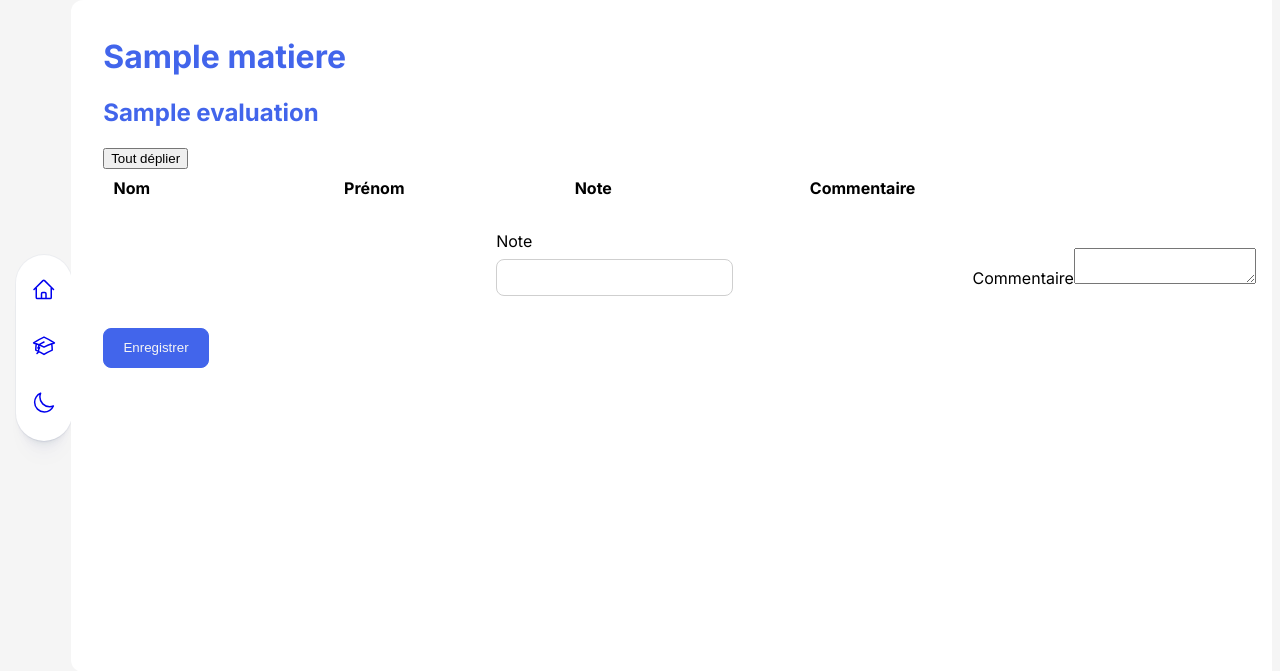
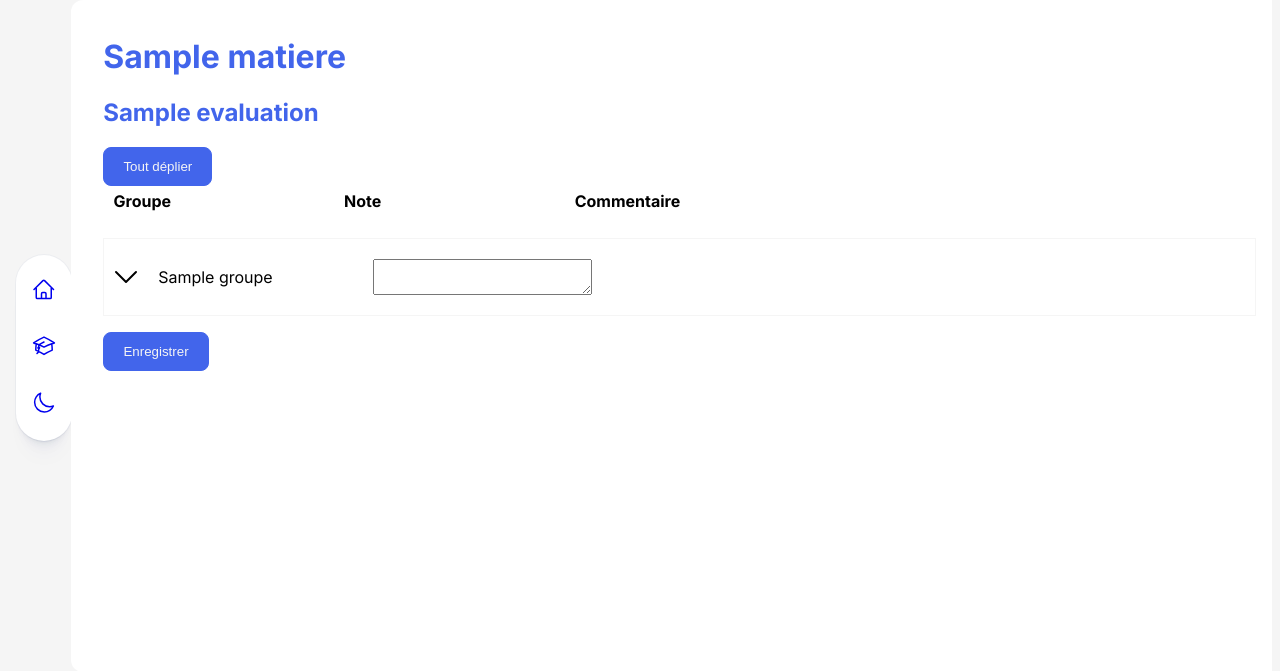
Before and after one commit to mathilde680/sae401, a PHP site: template templates/note/index.html.twig in a window 1280 px wide. Shown: the part 88-759 px from the top of the page. Run offline with PHP 8.4, Linux system fonts and the light colour scheme; the template is opened without the code that fills it: most values are stand-ins (such as "Sample title", 1, 10 or a date in 2020); form fields are guessed from the names that the template uses; style sheets or scripts are compiled from the project's sources; some libraries are stand-ins or nearby versions.

Commit message:
ajout note criter et commentaire par groupe

```diff
--- a/assets/styles/evaluationProf/_evaluationProf.scss
+++ b/assets/styles/evaluationProf/_evaluationProf.scss
@@ -61,6 +61,7 @@
         }
       }
 
+
       p {
         margin: 1% 2%;
         white-space: nowrap;
@@ -109,6 +110,20 @@
             max-width: 3rem;
           }
         }
+        .membre{
+          display: flex;
+          align-items: center;
+          justify-content: flex-start;
+          border: 0.1rem solid  $couleurBackground;
+          border-radius: 0.5rem;
+          padding: 0.3rem 0.3rem;
+          max-width: 200px;
+          margin: 0 0.5rem;
+          p{
+            margin: 0;
+            padding-left: 1rem;
+          }
+        }
       }
 
       &.open {
--- a/templates/note/index.html.twig
+++ b/templates/note/index.html.twig
@@ -6,18 +6,19 @@
     <div id="notes_evaluation" class="div_blanche">
         <h1>{{ evaluation.matiere.nom }}</h1>
         <h2>{{ evaluation.nom }}</h2>
-        <button id="toggle-all">Tout déplier</button>
-        <div class="header_notes">
-            <p>Nom</p>
-            <p>Prénom</p>
-            <p>Note</p>
-            <p>Commentaire</p>
-        </div>
+        <button id="toggle-all" class="bouton">Tout déplier</button>
+
 
         {# form_start(form_ajout_note) #}
         <form method="POST" action="{{ path('app_note', {'id': evaluation.id}) }}">
 
             {% if evaluation.statutGroupe == "Individuel" %}
+                <div class="header_notes">
+                    <p>Nom</p>
+                    <p>Prénom</p>
+                    <p>Note</p>
+                    <p>Commentaire</p>
+                </div>
                 {# Récupérez la collection de notes du formulaire #}
                 {# set note_collection = form_ajout_note.note #}
 
@@ -51,7 +52,7 @@
                             {% for critere in criteres %}
                                 <div class="critere_eleve">
                                     <label>{{ critere.nom }}</label>
-                                    <div class="input_critere_eleve"><input type="number" name="etu_{{ etudiant.id }}_{{ critere.id }}" min="0" max="{{ critere.note }}"  value="{{ notesExistantes[etudiant.id][critere.id] is defined ? notesExistantes[etudiant.id][critere.id] : '' }}"><p>/{{ critere.note }}</p></div>
+                                    <div class="input_critere_eleve"><input type="number" name="etu_{{ etudiant.id }}_{{ critere.id }}" min="0" max="{{ critere.note }}"  placeholder="Note / {{ critere.note }}"  value="{{ notesExistantes[etudiant.id][critere.id] is defined ? notesExistantes[etudiant.id][critere.id] : '' }}"><p>/{{ critere.note }}</p></div>
                                     <p>{{ critere.commentaire }}</p>
                                     {# <input type="text" name="etu_{{ etudiant.id }}_{{ critere.id  }}" value="{{ notes[etudiant.id][critre.id] }}"> #}
                                 </div>
@@ -66,33 +67,54 @@
                 {% endfor %}
 
             {% else %}
-                {% for note_form in form_ajout_note.notes %}
-                    <div id="note_eleve">
-                        {% set note_vars = note_form.vars %}
-                        {% set note = note_vars.data %}
-                        <div class="note-entry">
-                            <p class="nom">{{ note.etudiant.nom }}</p>
-                            <p class="prenom">{{ note.etudiant.prenom }}</p>
-                            <p class="note">{{ form_row(note_form.note) }}</p>
-                            <div class="commentaire_note">
-                                <p class="commentaire">{{ form_row(note_form.commentaire) }}</p>
+                <div class="header_notes">
+                    <p>Groupe</p>
+                    <p>Note</p>
+                    <p>Commentaire</p>
+                </div>
+                {% for i, groupe in allGroupe %}
+                    <div class="note-wrapper">
+                        <div class="note_eleve">
+                            <div class="down">
+                                <svg alt="toggle" xmlns="http://www.w3.org/2000/svg" fill="none" viewBox="0 0 24 24" stroke-width="1.5" stroke="currentColor" class="size-6">
+                                    <path stroke-linecap="round" stroke-linejoin="round" d="m19.5 8.25-7.5 7.5-7.5-7.5" />
+                                </svg>
                             </div>
+                            <p class="nom">{{ groupe.nom }}</p>
+
+                            <textarea name="commentaire_groupe_{{ groupe.id }}" id="commentaire_groupe_{{ groupe.id }}">{{ commentairesExistants[groupe.id] ?? '' }}</textarea>
+                        </div>
+
+                        <div class="criteres_eleve">
+                            <div class="critere_eleve">
+                                {% for membre in membresGroupe[groupe.id] %}
+                                    <div class="membre">
+                                        <img width="30px" src="{{ asset('img/avatar/') }}{{ membre.photo }}" alt="Avatar du profil">
+                                        <p>{{ membre.nom }} {{ membre.prenom }}</p>
+                                    </div>
+                                {% endfor %}
+                            </div>
+
+                            {% for critere in criteres %}
+                                {% set noteExistante = notesParEtudiantEtCritere[groupe.id][critere.id] ?? null %}
+                                {% set etudiantRef = membresGroupe[groupe.id][0] %}
+                                <div class="critere_eleve">
+                                    <p>{{ critere.nom }}</p>
+                                    <div class="input_critere_eleve">
+                                    <input type="number"
+                                           name="etu_{{ etudiantRef.id }}_{{ critere.id }}"
+                                           min="0" max="{{ critere.note }}" step="0.1"
+                                           value="{{ noteExistante.note ?? '' }}"
+                                           placeholder="Note / {{ critere.note }}">
+                                        <p>/{{ critere.note }}</p>
+                                    </div>
+
+                                    <p>{{ critere.commentaire }}</p>
+                                </div>
+                            {% endfor %}
                         </div>
                     </div>
                 {% endfor %}
-                {# {% for groupe in groupes %}
-                    <div class="groupe-container">
-                        <h3>{{ groupe.nom }} ({{ groupe.taille }} personne{{ groupe.taille > 1 ? 's' : '' }})</h3>
-
-                        <!-- Membres du groupe -->
-                        <div class="membres-groupe">
-                            {% for fiche_groupe in groupe.ficheGroupes %}
-                                <p>{{ fiche_groupe.etudiant.prenom }} {{ fiche_groupe.etudiant.nom }}</p>
-                            {% endfor %}
-                        </div>
-
-                    </div>
-                {% endfor %} #}
             {% endif %}
             <button type="submit" class="btn btn-primary bouton bouton_note">Enregistrer</button>
         </form>
```
Also changed, not shown: src/Controller/NoteController.php (+171 -8 lines), templates/note/evaluation.html.twig (+71 -7 lines).
